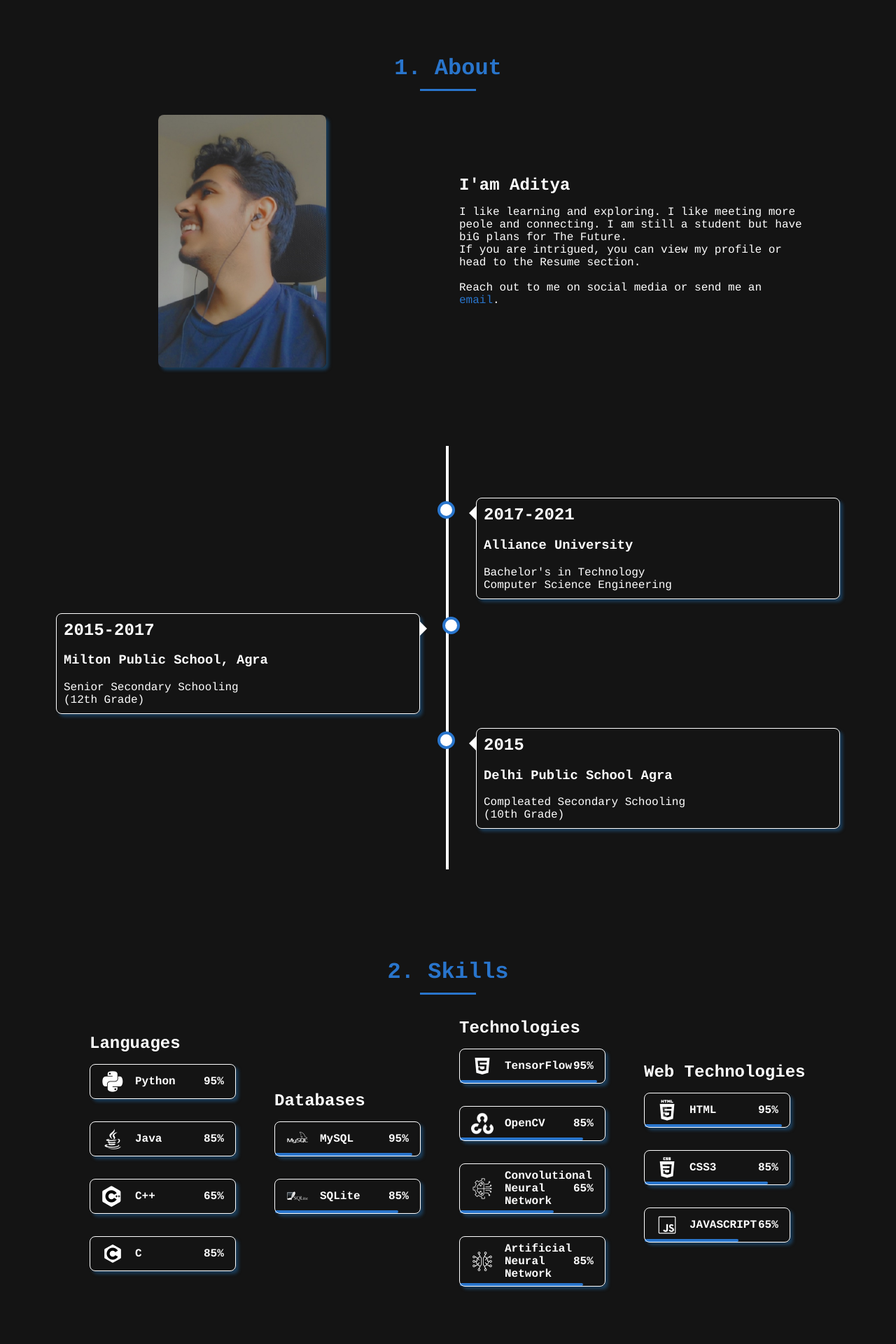
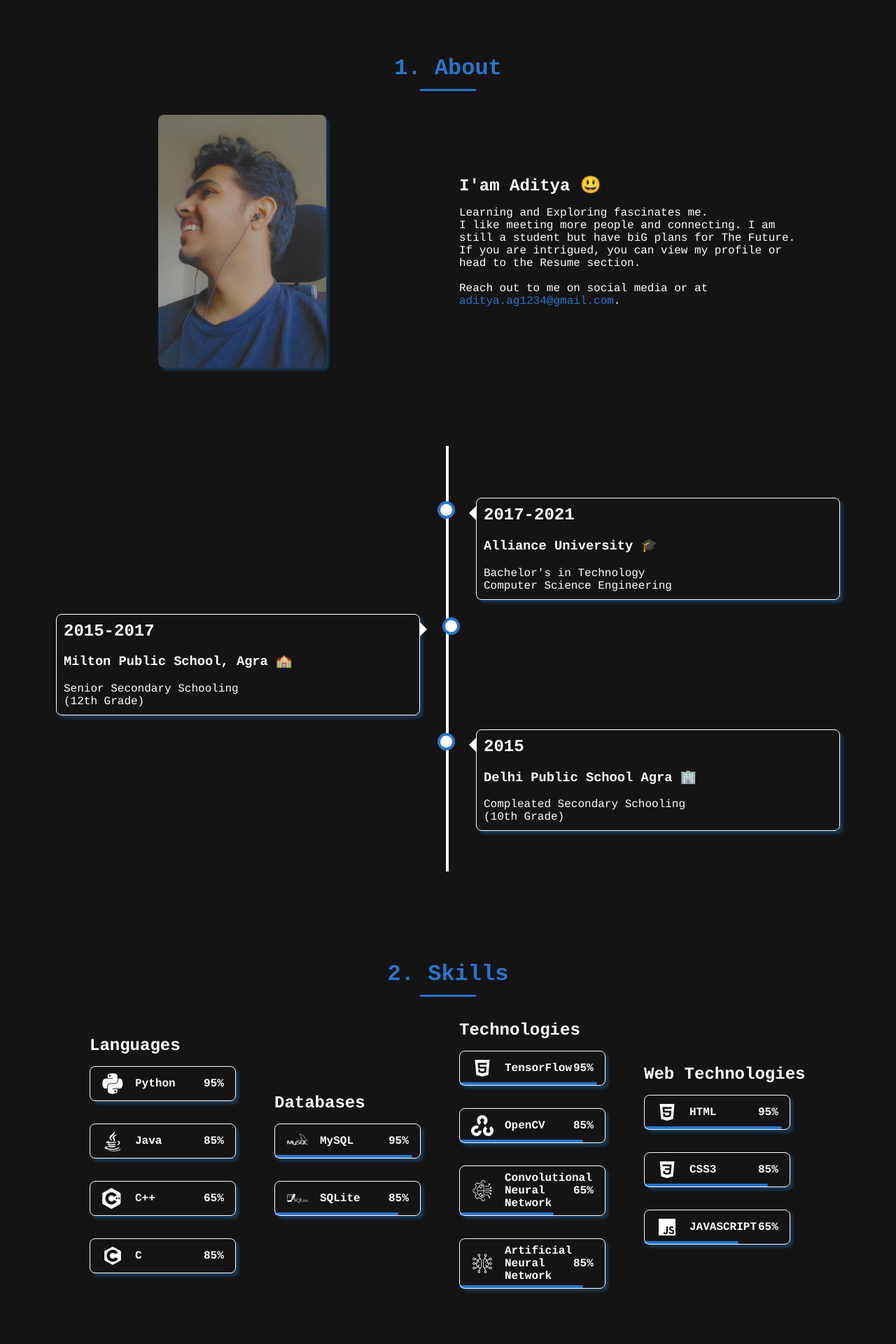
Before and after one commit to adiagarwalrock/adiagarwalrock, a Flask app: page / in a window 1280 px wide. Shown: the part 849-2769 px from the top of the page at 70% size. Run offline with Flask 2, Linux system fonts and the light colour scheme; some libraries are stand-ins or nearby versions; some web fonts are replaced.

Commit message:
beautify code- Index.html: removed unecessary comments

```diff
--- a/templates/index.html
+++ b/templates/index.html
@@ -1,4 +1,5 @@
 {% extends 'base.html' %}
+{% set active_item = 'home' %}
 
 {% block head %}
 
@@ -42,12 +43,12 @@
         </div>
 
         <div>
-            <h2 class="about__subtitle">I'am Aditya</h2>
-            <p class="about__text">I like learning and exploring. I like meeting more peole and connecting.
+            <h2 class="about__subtitle">I'am Aditya 😃</h2>
+            <p class="about__text">Learning and Exploring fascinates me.<br>I like meeting more people and connecting.
                 I am still a student but have biG plans for The Future.
                 <br>If you are intrigued, you can view my profile or head to the Resume section.
-                <br><br>Reach out to me on social media or send me an<a style="color:#2975cc"
-                    href="mailto:aditya.ag1234@gmail.com"> email</a>.</p>
+                <br><br>Reach out to me on social media or at<a style="color:#2975cc"
+                    href="mailto:aditya.ag1234@gmail.com"> aditya.ag1234@gmail.com</a>.</p>
         </div>
     </div>
 </section>
@@ -55,42 +56,11 @@
 <!--===== timeline ===== -->
 <section class="time section">
     <div class="timeline">
-        <!-- <div class="container left">
-            <div class="content">
-                <h2>2017-Present</h2>
-                <p>Undergraduate Study<br>
-                    <b>@Alliance University</b>
-                    <br>Bachelor's in Computer Science Engineering
-                </p>
-            </div>
-        </div>
-        <div class="container right">
-            <div class="content">
-                <h2>2015-2017</h2>
-                <p>Lorem ipsum dolor sit amet, quo ei simul congue exerci, ad nec admodum perfecto
-                    mnesarchum, vim
-                    ea mazim fierent detracto. Ea quis iuvaret expetendis his, te elit voluptua
-                    dignissim
-                    per, habeo
-                    iusto primis ea eam.</p>
-            </div>
-        </div>
-        <div class="container left">
-            <div class="content">
-                <h2>2015</h2>
-                <p>Lorem ipsum dolor sit amet, quo ei simul congue exerci, ad nec admodum perfecto
-                    mnesarchum, vim
-                    ea mazim fierent detracto. Ea quis iuvaret expetendis his, te elit voluptua
-                    dignissim
-                    per, habeo
-                    iusto primis ea eam.</p>
-            </div>
-        </div> -->
         <div class="container right">
             <div class="content">
                 <h2>2017-2021</h2>
                 <p>
-                <h3>Alliance University</h3>
+                <h3>Alliance University 🎓</h3>
                 Bachelor's in Technology
                 <br>Computer Science Engineering
                 </p>
@@ -100,7 +70,7 @@
             <div class="content">
                 <h2>2015-2017</h2>
                 <p>
-                <h3>Milton Public School, Agra</h3>
+                <h3>Milton Public School, Agra 🏫</h3>
                 Senior Secondary Schooling
                 <br>(12th Grade)
                 </p>
@@ -110,7 +80,7 @@
             <div class="content">
                 <h2>2015</h2>
                 <p>
-                <h3>Delhi Public School Agra</h3>
+                <h3>Delhi Public School Agra 🏢</h3>
                 Compleated Secondary Schooling
                 <br>(10th Grade)
                 </p>
@@ -249,7 +219,8 @@
             <h2 class="skills__subtitle"> Web Technologies</h2>
             <div class="skills__data">
                 <div class="skills__names">
-                    <img src="{{ url_for('static', filename='icons/html.png') }}" class="skills__icon">
+                    <!-- <img src="{{ url_for('static', filename='icons/html.png') }}" class="skills__icon"> -->
+                    <i class='bx bxl-html5 skills__icon'></i>
                     <span class="skills__name">HTML</span>
                 </div>
                 <div class="skills__bar skills__html">
@@ -261,7 +232,8 @@
             </div>
             <div class="skills__data">
                 <div class="skills__names">
-                    <img src="{{ url_for('static', filename='icons/css.png') }}" class="skills__icon">
+                    <!-- <img src="{{ url_for('static', filename='icons/css.png') }}" class="skills__icon"> -->
+                    <i class='bx bxl-css3 skills__icon'></i>
                     <span class="skills__name">CSS3</span>
                 </div>
                 <div class="skills__bar skills__css">
@@ -273,7 +245,8 @@
             </div>
             <div class="skills__data">
                 <div class="skills__names">
-                    <img src="{{ url_for('static', filename='icons/javascript.png') }}" class="skills__icon">
+                    <!-- <img src="{{ url_for('static', filename='icons/javascript.png') }}" class="skills__icon"> -->
+                    <i class='bx bxl-javascript skills__icon'></i>
                     <span class="skills__name">JAVASCRIPT</span>
                 </div>
                 <div class="skills__bar skills__js">
--- a/templates/resume.html
+++ b/templates/resume.html
@@ -1,12 +1,11 @@
 {% extends 'base.html' %}
-
+{% set active_item = 'resume' %}
 
 {% block head %}
 
 <title>@adi_agarwal- Resume</title>
 
 {% endblock %}
-
 
 
 {% block body %}
```
Also changed, not shown: static/css/styles.css (+4 -3 lines).
